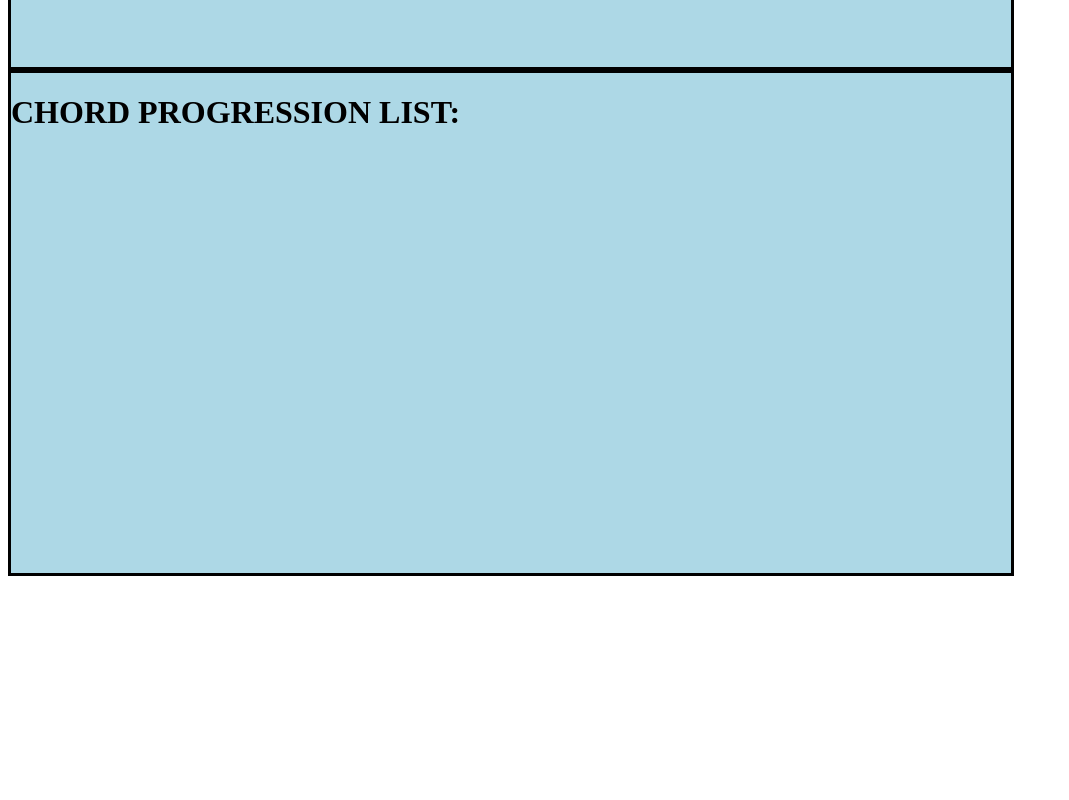
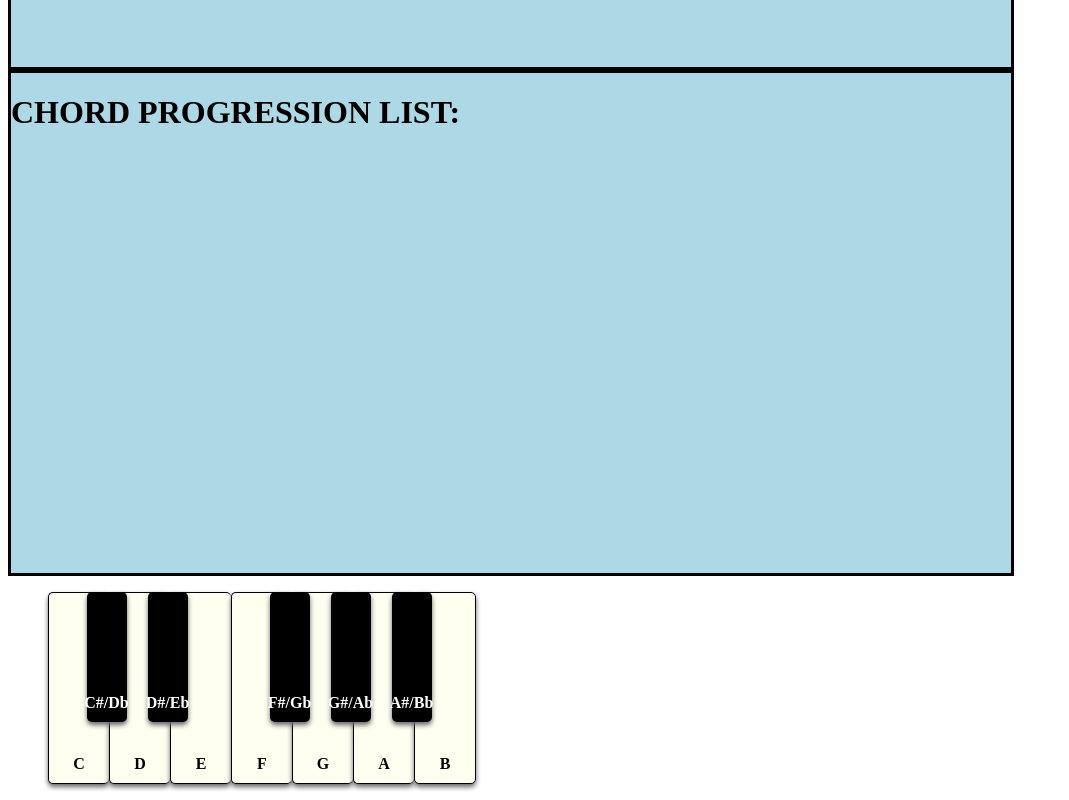
Before and after one commit to olivieromassi/ChordSchool, a Vue app: page / in a window 1280 px wide. Shown: the part 275-1075 px from the top of the page, without its empty margins (0-1069 px from the left). Before the commit the page ends 859 px from the top, so only its background shows below. Built offline with nearby package versions, Linux system fonts and the light colour scheme.

Commit message:
Added Piano.vue component for testing

```diff
--- a/src/App.vue
+++ b/src/App.vue
@@ -3,6 +3,7 @@
     <KeyReference></KeyReference>
     <Modes></Modes>
     <ChordProgression></ChordProgression>
+    <Piano></Piano>
   </div>
 </template>
 
@@ -10,11 +11,13 @@
 import KeyReference from "@/components/KeyReference";
 import Modes from "@/components/Modes";
 import ChordProgression from "@/components/ChordProgression";
+import Piano from "@/components/Piano";
 
 export default {
 
   name: 'App',
   components: {
+    Piano,
     ChordProgression,
     Modes,
     KeyReference
--- /dev/null
+++ b/src/components/Piano.vue
@@ -0,0 +1,78 @@
+<template>
+    <ul id="piano">
+        <li data-note="C4" class="key">
+            <div data-note="C#4" class="black-key">C#/Db</div>
+            C
+        </li>
+        <li data-note="D4" class="key">
+            <div data-note="D#4" class="black-key">D#/Eb</div>
+            D
+        </li>
+        <li data-note="E4" class="key">
+            E
+        </li>
+        <li data-note="F4" class="key">
+            <div data-note="F#4" class="black-key">F#/Gb</div>
+            F
+        </li>
+        <li data-note="G4" class="key">
+            <div data-note="G#4" class="black-key">G#/Ab</div>
+            G
+        </li>
+        <li data-note="A4" class="key">
+            <div data-note="A#4" class="black-key">A#/Bb</div>
+            A
+        </li>
+        <li data-note="B4" class="key">
+            B
+        </li>
+
+    </ul>
+</template>
+
+<script>
+    export default {
+        name: "Piano"
+    }
+</script>
+
+<style scoped>
+    ul {
+        list-style: none;
+        display: flex;
+    }
+    .key {
+        position: relative;
+        width: 60px;
+        height: 180px;
+        border: 1px solid black;
+        border-right: none;
+        background: #fffff0;
+        border-radius: 5px;
+        box-shadow: 0 3px 5px #666;
+        display: flex;
+        justify-content: center;
+        align-items: flex-end;
+        padding-bottom: 10px;
+        font-weight: bold;
+    }
+    .key:last-child {
+        border-right: 1px solid black;
+    }
+    ul .black-key {
+        position: absolute;
+        top: -1px;
+        left: 37.5px;
+        width: 40px;
+        height: 120px;
+        background: black;
+        border-radius: 5px;
+        box-shadow: 0 3px 5px #666;
+        z-index: 999;
+        display: flex;
+        justify-content: center;
+        align-items: flex-end;
+        padding-bottom: 10px;
+        color: white;
+    }
+</style>
```
